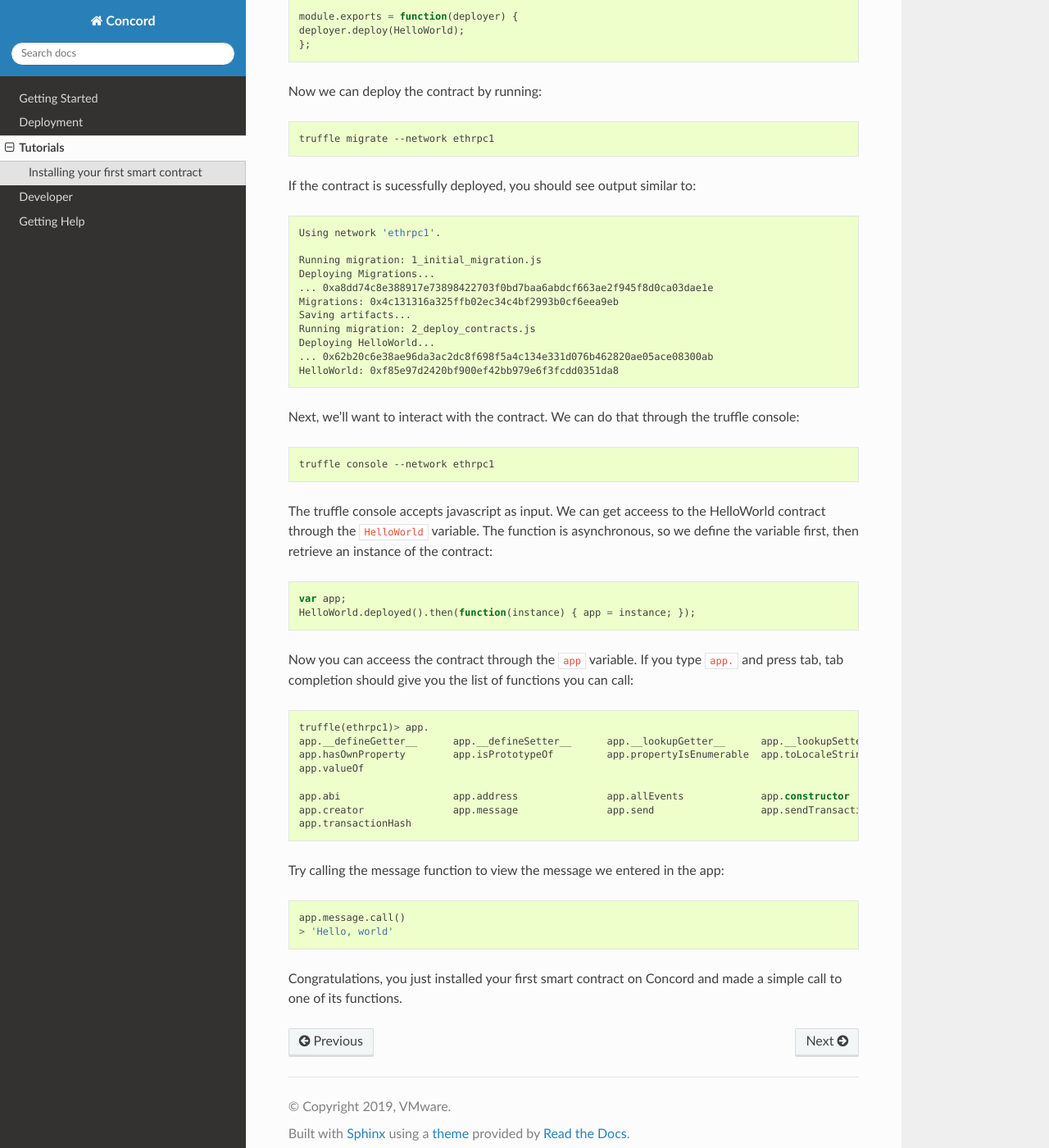
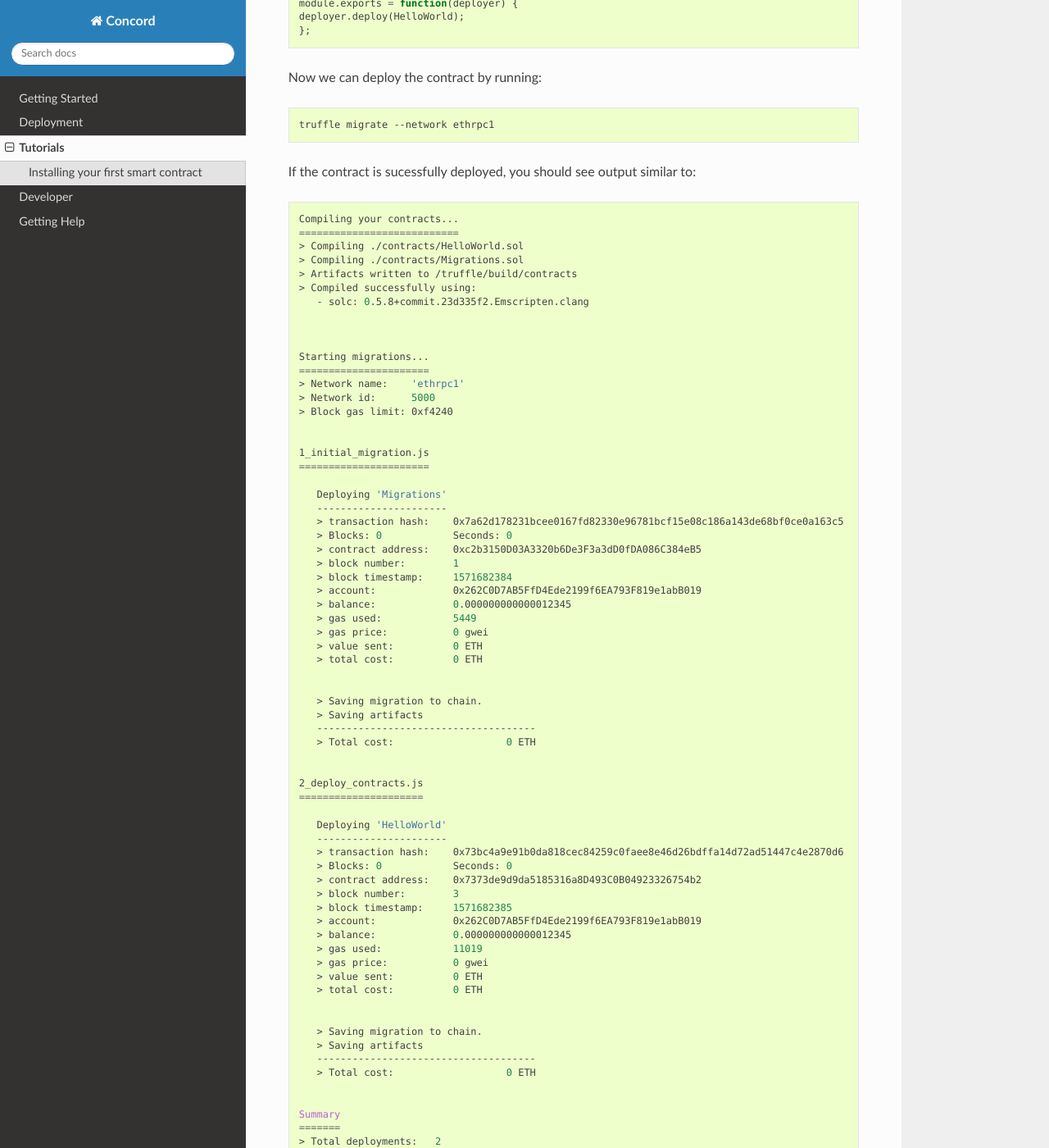
Before and after one commit to vmware-archive/concord, a Sphinx documentation site: the page built from docs/tutorials/tutorials.rst, in a window 1280 px wide and 1400 px high, scrolled down 1288 px. Shown: the whole window at 82% size. Built offline with Sphinx 7.4.7 and the Read the Docs theme 2.0.0, drawn with Linux system fonts in a browser that asks for light colours; some of the changed text lies outside the part shown.

Commit message:
Update tutorials for Truffle5

```diff
--- a/docs/tutorials/tutorials.rst
+++ b/docs/tutorials/tutorials.rst
@@ -28,13 +28,12 @@
 .. highlight:: solidity
 Insert the following code and save the file::
 
-    pragma solidity ^0.4.0;
+    pragma solidity ^0.5.8;
     contract HelloWorld {
         address public creator;
         string public message;
 
-        // constructor
-        function HelloWorld() {
+        constructor() public {
             creator = msg.sender;
             message = 'Hello, world';
         }
@@ -62,17 +61,75 @@
 
 If the contract is sucessfully deployed, you should see output similar to::
 
-    Using network 'ethrpc1'.
+   Compiling your contracts...
+   ===========================
+   > Compiling ./contracts/HelloWorld.sol
+   > Compiling ./contracts/Migrations.sol
+   > Artifacts written to /truffle/build/contracts
+   > Compiled successfully using:
+      - solc: 0.5.8+commit.23d335f2.Emscripten.clang
 
-    Running migration: 1_initial_migration.js
-    Deploying Migrations...
-    ... 0xa8dd74c8e388917e73898422703f0bd7baa6abdcf663ae2f945f8d0ca03dae1e
-    Migrations: 0x4c131316a325ffb02ec34c4bf2993b0cf6eea9eb
-    Saving artifacts...
-    Running migration: 2_deploy_contracts.js
-    Deploying HelloWorld...
-    ... 0x62b20c6e38ae96da3ac2dc8f698f5a4c134e331d076b462820ae05ace08300ab
-    HelloWorld: 0xf85e97d2420bf900ef42bb979e6f3fcdd0351da8
+
+
+   Starting migrations...
+   ======================
+   > Network name:    'ethrpc1'
+   > Network id:      5000
+   > Block gas limit: 0xf4240
+
+
+   1_initial_migration.js
+   ======================
+
+      Deploying 'Migrations'
+      ----------------------
+      > transaction hash:    0x7a62d178231bcee0167fd82330e96781bcf15e08c186a143de68bf0ce0a163c5
+      > Blocks: 0            Seconds: 0
+      > contract address:    0xc2b3150D03A3320b6De3F3a3dD0fDA086C384eB5
+      > block number:        1
+      > block timestamp:     1571682384
+      > account:             0x262C0D7AB5FfD4Ede2199f6EA793F819e1abB019
+      > balance:             0.000000000000012345
+      > gas used:            5449
+      > gas price:           0 gwei
+      > value sent:          0 ETH
+      > total cost:          0 ETH
+
+
+      > Saving migration to chain.
+      > Saving artifacts
+      -------------------------------------
+      > Total cost:                   0 ETH
+
+
+   2_deploy_contracts.js
+   =====================
+
+      Deploying 'HelloWorld'
+      ----------------------
+      > transaction hash:    0x73bc4a9e91b0da818cec84259c0faee8e46d26bdffa14d72ad51447c4e2870d6
+      > Blocks: 0            Seconds: 0
+      > contract address:    0x7373de9d9da5185316a8D493C0B04923326754b2
+      > block number:        3
+      > block timestamp:     1571682385
+      > account:             0x262C0D7AB5FfD4Ede2199f6EA793F819e1abB019
+      > balance:             0.000000000000012345
+      > gas used:            11019
+      > gas price:           0 gwei
+      > value sent:          0 ETH
+      > total cost:          0 ETH
+
+
+      > Saving migration to chain.
+      > Saving artifacts
+      -------------------------------------
+      > Total cost:                   0 ETH
+
+
+   Summary
+   =======
+   > Total deployments:   2
+   > Final cost:          0 ETH
 
 Next, we'll want to interact with the contract. We can do that through the truffle
 console::
@@ -82,10 +139,10 @@
 .. highlight:: javascript
 The truffle console accepts javascript as input.
 We can get acceess to the HelloWorld contract through the ``HelloWorld`` variable.
-The function is asynchronous, so we define the variable first, then retrieve an instance of the contract::
+We want the deployed version of the contract, which we can retrieve using the asynchronous ``deployed()`` method.
+In javascript, we can use await to wait for an asynchronous function (which returns a ``Promise``) to complete::
 
-   var app;
-   HelloWorld.deployed().then(function(instance) { app = instance; });
+   var app = await HelloWorld.deployed();
 
 Now you can acceess the contract through the ``app`` variable. If you type ``app.`` and press tab, tab completion
 should give you the list of functions you can call::
@@ -99,9 +156,10 @@
    app.creator               app.message               app.send                  app.sendTransaction
    app.transactionHash
 
-Try calling the message function to view the message we entered in the app::
+Try calling the message function to view the message we entered in the app.
+Remember, the function is asynchronous, so use the ``await`` keyword to resolve the ``Promise``::
 
-   app.message.call()
+   await app.message.call()
    > 'Hello, world'
 
 Congratulations, you just installed your first smart contract on Concord and made a simple call to one of its functions.
```
Also changed, not shown: docs/getting-started.rst (+21 -3 lines).
